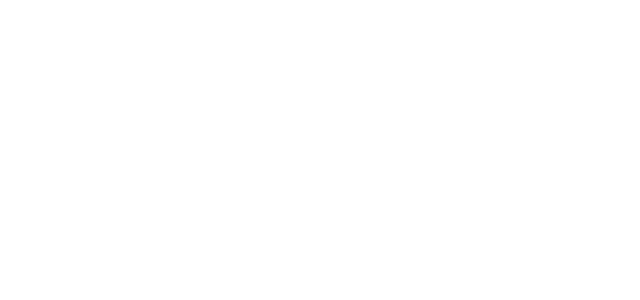
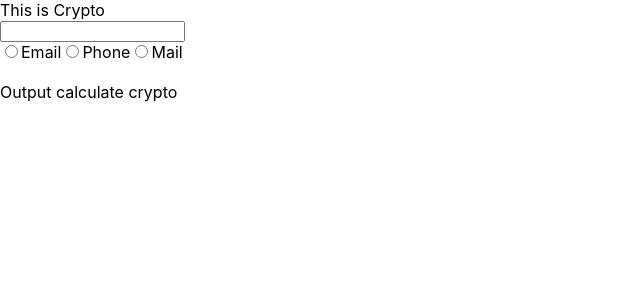
Before and after one commit to Qlif/baal-app, a React (Create React App) app: page / in a window 1280 px wide. Shown: the top 300 px of the page, without its empty margins (0-640 px from the left). Built offline with nearby package versions, Linux system fonts and the light colour scheme.

Commit message:
Create skeleton aplication

```diff
--- a/src/App.js
+++ b/src/components/App/App.js
@@ -1,11 +1,14 @@
 //Core
 import React from 'react';
+//Components
+import MainWidget from "../MainWidget";
+//Style
 import './App.css';
 
 function App() {
   return (
     <div>
-
+      <MainWidget />
     </div>
   );
 }
--- /dev/null
+++ b/src/components/CalcCrypto/index.js
@@ -0,0 +1,29 @@
+//Core
+import React from "react";
+
+function CalcCrypto() {
+    return(
+        <>
+            <form>
+                <input type="text"/>
+                <br/>
+                <div>
+                <input type="radio" id="contactChoice1"
+                       name="contact" value="email"/>
+                    <label htmlFor="contactChoice1">Email</label>
+
+                    <input type="radio" id="contactChoice2"
+                           name="contact" value="phone"/>
+                        <label htmlFor="contactChoice2">Phone</label>
+
+                        <input type="radio" id="contactChoice3"
+                               name="contact" value="mail"/>
+                            <label htmlFor="contactChoice3">Mail</label>
+                </div>
+                <br/>
+                <span> Output calculate crypto</span>
+            </form>
+        </>
+    );
+}
+export default CalcCrypto;
--- /dev/null
+++ b/src/components/MainWidget/index.js
@@ -0,0 +1,17 @@
+//Core
+import React from "react";
+//Components
+import Widget from "../Widget";
+import CalcCrypto from "../CalcCrypto";
+//Style
+
+function MainWidget() {
+    return(
+        <div>
+            <Widget />
+            <CalcCrypto />
+        </div>
+    );
+}
+
+export default MainWidget;
--- /dev/null
+++ b/src/components/Widget/index.js
@@ -0,0 +1,9 @@
+//Core
+import React from "react";
+
+function Widget() {
+    return(
+        <span> This is Crypto</span>
+    );
+}
+export default Widget;
--- a/src/index.js
+++ b/src/index.js
@@ -1,7 +1,7 @@
 import React from 'react';
 import ReactDOM from 'react-dom';
 import './index.css';
-import App from './App';
+import App from './components/App/App';
 import * as serviceWorker from './serviceWorker';
 
 ReactDOM.render(
```
Also changed, not shown: src/components/App/App.css (renamed from src/App.css).
